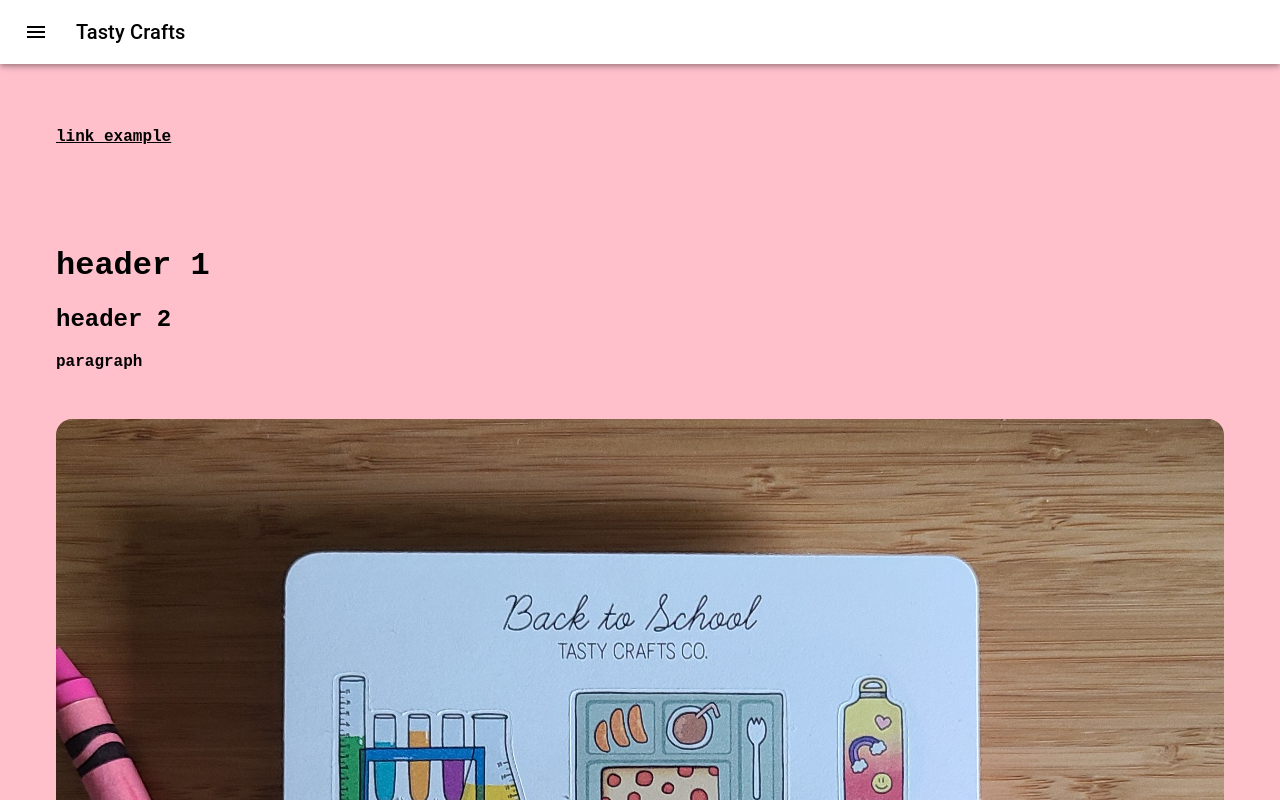
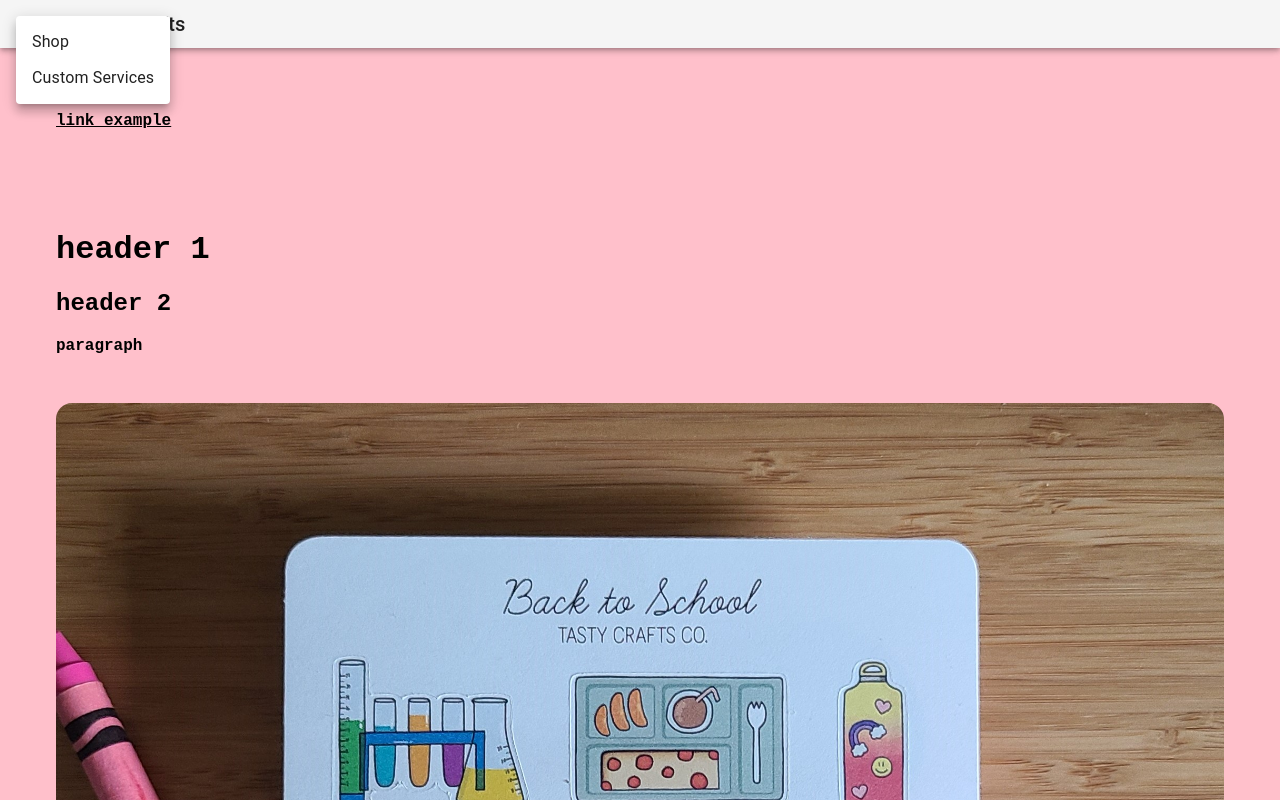
Before and after one commit to gabycruzzin/tasty-crafts, a React (Create React App) app in the folder client/: page / in a window 1280 px wide. Both pictures are taken after a click on the button "menu". Shown: the top 800 px of the page. Built offline with nearby package versions, Linux system fonts and the light colour scheme; a web font is replaced by a local one.

Commit message:
fix navbar

```diff
--- a/client/src/components/AppNavbar.js
+++ b/client/src/components/AppNavbar.js
@@ -5,6 +5,8 @@ import Toolbar from "@material-ui/core/Toolbar";
 import Typography from "@material-ui/core/Typography";
 import IconButton from "@material-ui/core/IconButton";
 import MenuIcon from "@material-ui/icons/Menu";
+import Menu from "@material-ui/core/Menu";
+import MenuItem from "@material-ui/core/MenuItem";
 
 const useStyles = makeStyles((theme) => ({
   root: {
@@ -20,19 +22,39 @@ const useStyles = makeStyles((theme) => ({
 
 export default function AppNavbar() {
   const classes = useStyles();
+  const [anchorEl, setAnchorEl] = React.useState(null);
+  const handleClick = (event) => {
+    setAnchorEl(event.currentTarget);
+  };
 
+  const handleClose = () => {
+    setAnchorEl(null);
+  };
   return (
     <div className={classes.root}>
-      <AppBar position="fixed" color="transparent">
-        <Toolbar>
+      <AppBar position="fixed" color="default">
+        <Toolbar variant="dense">
           <IconButton
             edge="start"
             className={classes.menuButton}
             color="inherit"
             aria-label="menu"
+            aria-controls="simple-menu"
+            aria-haspopup="true"
+            onClick={handleClick}
           >
             <MenuIcon />
           </IconButton>
+          <Menu
+            id="simple-menu"
+            anchorEl={anchorEl}
+            keepMounted
+            open={Boolean(anchorEl)}
+            onClose={handleClose}
+          >
+            <MenuItem onClick={handleClose}>Shop</MenuItem>
+            <MenuItem onClick={handleClose}>Custom Services</MenuItem>
+          </Menu>
           <Typography variant="h6" className={classes.title}>
             Tasty Crafts
           </Typography>
--- a/client/src/css/App.css
+++ b/client/src/css/App.css
@@ -1,6 +1,6 @@
 main {
   background-color: pink;
-  margin-top: 64px;
+  margin-top: 48px;
 }
 
 .container {
```
